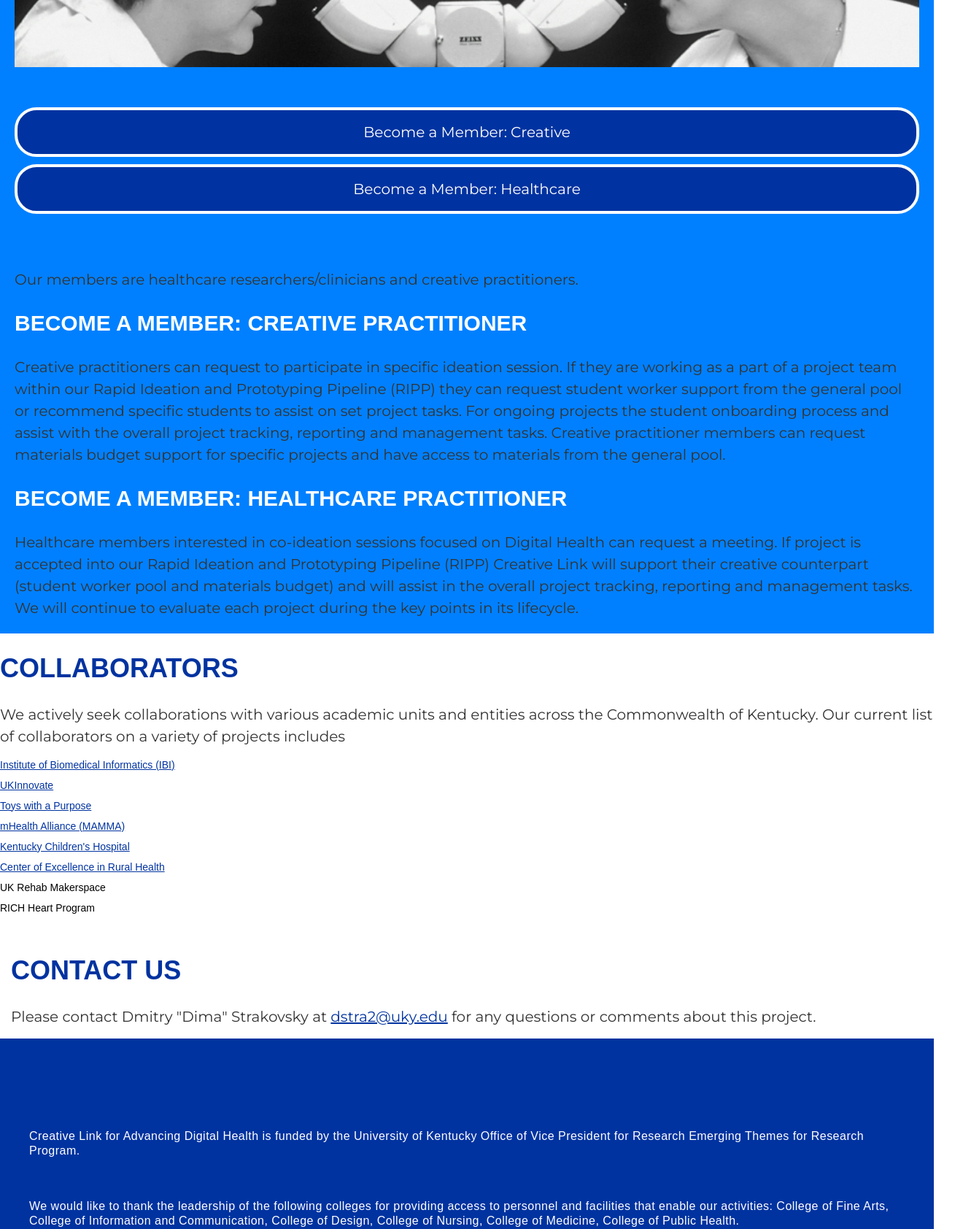
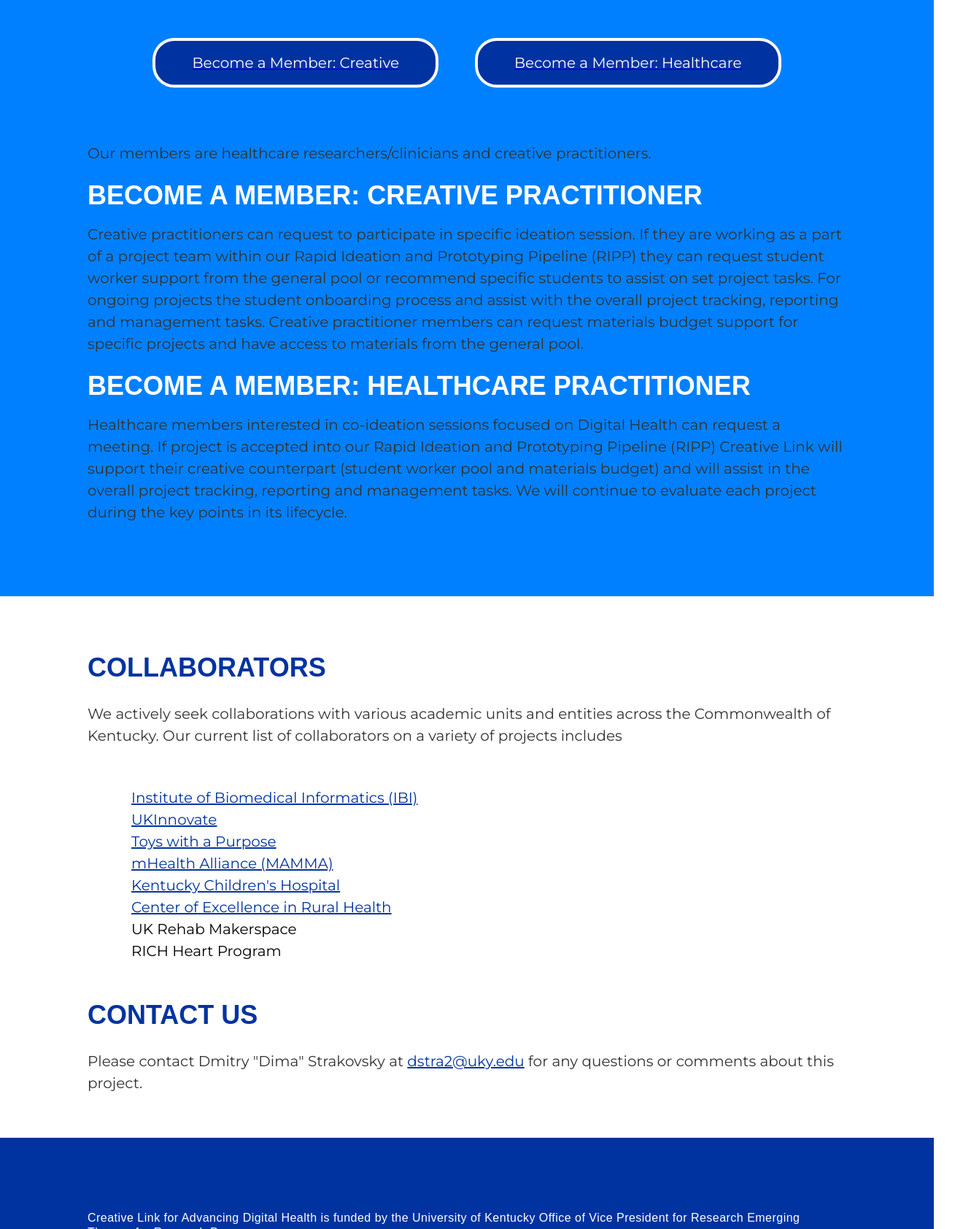
Before and after one commit to Creative-Link-for-Digital-Health/project-website, a plain HTML site: page index.html in a window 1280 px wide. Shown: the part 1116-2800 px from the top of the page at 73% size, 1320 px wide, since content can reach past the window. Drawn offline with Linux system fonts and the light colour scheme.

Commit message:
Changes and styles update

```diff
--- a/css/styles.css
+++ b/css/styles.css
@@ -54,9 +54,11 @@ body {
     background-image: linear-gradient(90deg, rgba(217, 217, 217, .69) 57%, rgba(115, 115, 115, 0));;
     justify-content: flex-start;
     align-items: flex-start;
-    padding: 20px 20px;
+    padding-left: 40px;
+    padding-top: 20px;
+    padding-bottom: 20px;
     display: flex;
-    width: 100%;
+    width: 80%;
 }
 
 .hero-text {
@@ -74,12 +76,13 @@ body {
 
 /* Main content */
 .content {
-    justify-content: center;
-    align-items: center;
     padding: 50px 120px;
     font-weight: 400;
     text-decoration: none;
-    display: flex
+    display: flex;
+    justify-content: flex-start;
+    flex-direction: column;
+
 }
 
 .description {
@@ -95,17 +98,16 @@ body {
 .membership {
     background-color: #0080ff;
     color: white;
-    padding: 20px;
+    padding: 50px 120px 100px;
 }
 
 .membership-header {
-    width: 100%
-    padding-left: 20px;
-    padding-right: 20px;
-    bottom-padding: 20px;
-    font-size: 30px;
+    width: 100%;
+    font-size: 36px;
     font-weight: 900;
     line-height: 100%;
+    margin-top: 0;
+    margin-bottom: 20px;
 }
 
 .membership-image {
@@ -117,13 +119,17 @@ img {
     display: block;
 }
 
+
+
 .button-container {
     display: flex;
-    flex-direction: column;
     gap: 10px;
     margin: 15px 0;
     padding-top: 40px;
     padding-bottom: 60px;
+    grid-column-gap: 50px;
+    align-items: center;
+    justify-content: center;
 }
 
 .membership-button {
@@ -139,7 +145,23 @@ img {
     text-decoration: none;
     display: block;
     text-align: center;
+    cursor: pointer;
 
+}
+.membership-button a {
+    color: white;
+    text-decoration: none;
+}
+
+.membership-button:hover {
+    background-color: white;
+    color: #0033a1;
+    transform:scale(1.1);
+    transition: all 0.3s ease;
+}
+.membership-button:visited {
+    color: white;
+    text-decoration: none;
 }
 
 .member-type {
@@ -154,7 +176,7 @@ img {
 
 /* Collaborators section */
 .collaborators {
-    font-size: 20px
+    font-size: 20px;
     font-family: 'Montserrat', sans-serif;
     margin-bottom: 10px;
 
@@ -162,18 +184,21 @@ img {
 
 .collaborators-header {
     color: #0033a0;
+    font-family: Arial, sans-serif;
     font-size: 36px;
     font-weight: 900;
     line-height: 100%;
+    justify-content: flex-start;
 }
 
 .collaborator-list {
     list-style-type: none;
-    padding-left: 0;
+    padding-top: 40px;
+    padding-left: 60px;
 }
 
 .collaborator-list li {
-    margin-bottom: 8px;
+    margin-bottom: 10px;
 }
 
 .collaborator-list a {
@@ -182,12 +207,10 @@ img {
 }
 
 /* Contact section */
-.contact {
-    padding: 15px;
-}
 
 .contact-header {
     color: #0033a0;
+    font-family: Arial, sans-serif;
     font-size: 36px;
     font-weight: 900;
     line-height: 100%;
@@ -204,8 +227,8 @@ img {
     flex-flow: column;
     justify-content: center;
     align-items: flex-start;
-    height: 331px;
-    padding: 40px;
+    height: 300px;
+    padding: 10px 120px;
     display: flex;
 }
 .footer-text {
@@ -227,7 +250,7 @@ img {
 }
 
 /* Media queries for responsive design */
-@media (max-width: 479px) {
+@media (max-width: 768px) {
     /* Tablet and larger */
     .hero {
         height: 200px;
@@ -247,8 +270,9 @@ img {
     }
 
     .button-container {
-        flex-direction: row;
+        flex-direction: column;
         justify-content: space-evenly;
+
     }
 
     .membership-button {
--- a/index.html
+++ b/index.html
@@ -25,7 +25,7 @@
     <!-- Main content -->
     <div class="content">
         <div class="description">
-            <p>Creative Link for Advancing Digital Health brings together investigators from the arts, humanities, and other creative disciplines with biomedical researchers and providers to identify gaps in healthcare and develop innovative digital solutions. The project promotes and facilitates the formation of multidisciplinary teams that can compete nationally for high-profile funding opportunities in the STEM+H fields and participate in robust commercialization efforts, resulting in transformational impacts on national, as well as Kentucky-specific, healthcare outcomes.</p>
+            Creative Link for Advancing Digital Health brings together investigators from the arts, humanities, and other creative disciplines with biomedical researchers and providers to identify gaps in healthcare and develop innovative digital solutions. The project promotes and facilitates the formation of multidisciplinary teams that can compete nationally for high-profile funding opportunities in the STEM+H fields and participate in robust commercialization efforts, resulting in transformational impacts on national, as well as Kentucky-specific, healthcare outcomes.
         </div>
     </div>
 
@@ -36,8 +36,12 @@
         <img src="./images/microscope.png" alt="Two researchers looking through microscopes" class="membership-image">
 
         <div class="button-container">
-            <a href="#" class="membership-button">Become a Member: Creative</a>
-            <a href="#" class="membership-button">Become a Member: Healthcare</a>
+            <a href="https://airtable.com/appKUwCyQD1R6zQm9/shrmnvXIoJJYKUm4j">
+                <div class="membership-button">Become a Member: Creative</div>
+            </a>
+            <a href="https://airtable.com/appKUwCyQD1R6zQm9/shrV4JZxdFIvAnZOO">
+                <div class="membership-button">Become a Member: Healthcare</div>
+            </a>
         </div>
 
         <div class="body-text">Our members are healthcare researchers/clinicians and creative practitioners.</div>
@@ -55,6 +59,7 @@
 
     <!-- Collaborators section -->
     <div class="collaborators">
+        <div class="content">
         <h2 class="collaborators-header">COLLABORATORS</h2>
 
         <div class="body-text">We actively seek collaborations with various academic units and entities across the Commonwealth of Kentucky. Our current list of collaborators on a variety of projects includes</div>
@@ -81,24 +86,26 @@
             <li class="collaborators">UK Rehab Makerspace</li>
             <li class="collaborators">RICH Heart Program</li>
         </ul>
-    </div>
-
-    <!-- Contact section -->
+           <!-- Contact section -->
     <div class="contact">
         <h2 class="contact-header">CONTACT US</h2>
 
         <div class="body-text">Please contact Dmitry "Dima" Strakovsky at <a href="mailto:dstra2@uky.edu" style="text-decoration: underline;">dstra2@uky.edu</a> for any questions or comments about this project.</div>
+        </div>
     </div>
+    </div>
+
+
 
     <!-- Footer -->
      <div class="footer">
         <div class="footer-text">
-            <p>Creative Link for Advancing Digital Health is funded by the University of Kentucky Office of Vice President for Research Emerging Themes for Research Program.</p>
+            Creative Link for Advancing Digital Health is funded by the University of Kentucky Office of Vice President for Research Emerging Themes for Research Program.
             <br>
             <br>
-            <p>We would like to thank the leadership of the following colleges for providing access to personnel and facilities that enable our activities: College of Fine Arts, College of Information and Communication, College of Design, College of Nursing, College of Medicine, College of Public Health.</p>
+            We would like to thank the leadership of the following colleges for providing access to personnel and facilities that enable our activities: College of Fine Arts, College of Information and Communication, College of Design, College of Nursing, College of Medicine, College of Public Health.
 
-            <p>Images from Erizo Collective and National Cancer Institute used under Unsplash license</p>
+            Images from Erizo Collective and National Cancer Institute used under Unsplash license
         </div>
     </div>
 </body>
```
